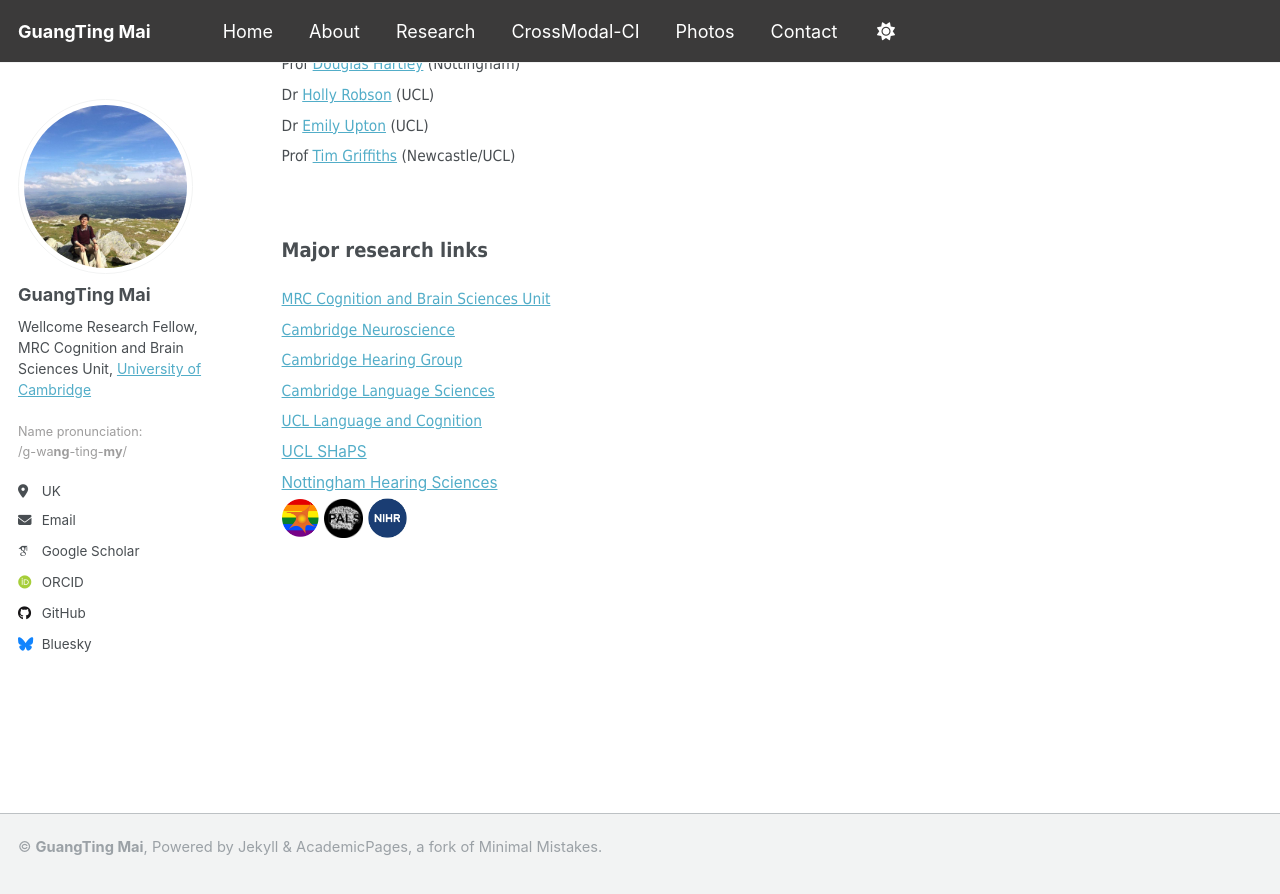
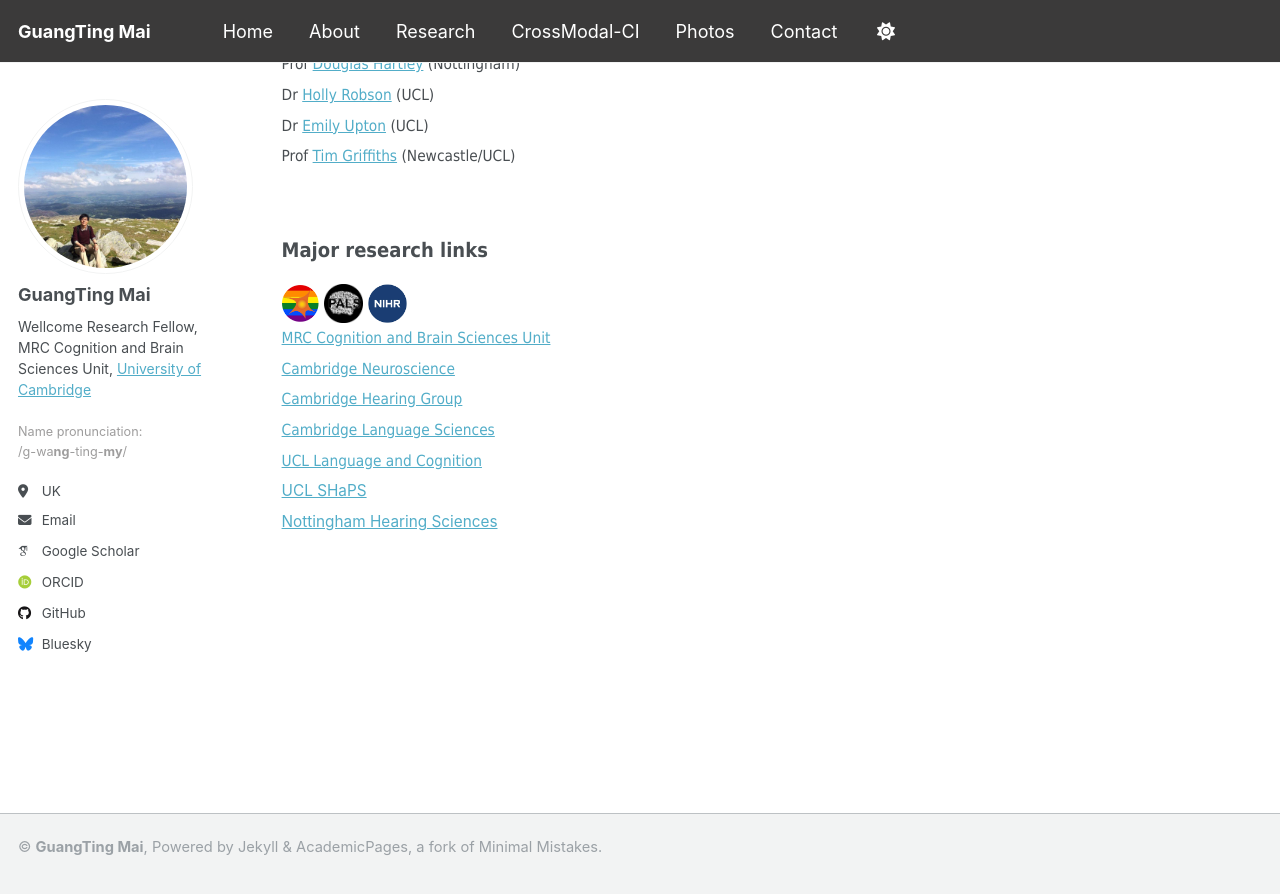
Before and after one commit to guangtingmai/guangtingmai.github.io, a Jekyll site: the page built from _pages/research.html, in a window 1280 px wide and 900 px high, scrolled down 1182 px. Shown: the top 894 px of the window. Built offline with Jekyll 4.4.1, drawn with Linux system fonts in a browser that asks for light colours; some web fonts are replaced.

Commit message:
Update research.html

```diff
--- a/_pages/research.html
+++ b/_pages/research.html
@@ -51,6 +51,10 @@ author_profile: true
 
 <p><span style="font-size: 15pt;font-family: Tahoma;line-height: 1;display: block;margin-bottom: 0"><strong>Major research links</strong></span></p>
 <p>
+  <align="left">
+  <a href="https://neuroscience.cam.ac.uk/"><img src="https://guangtingmai.github.io/images/cambridge_neuroscience.png" width="3.8%"></a>
+  <a href="https://www.ucl.ac.uk/brain-sciences/pals"><img src="https://guangtingmai.github.io/images/PALS.png" width="4%"></a>
+  <a href="https://nottinghambrc.nihr.ac.uk/research/hearing/"><img src="https://guangtingmai.github.io/images/nihr.png" width="4%"></a>
   <span style="font-size: 11.5pt;font-family: Tahoma;line-height: 2;display: block;"><a href="https://www.mrc-cbu.cam.ac.uk/">MRC Cognition and Brain Sciences Unit</a></span>
   <span style="font-size: 11.5pt;font-family: Tahoma;line-height: 2;display: block;"><a href="https://neuroscience.cam.ac.uk/">Cambridge Neuroscience</a></span>
   <span style="font-size: 11.5pt;font-family: Tahoma;line-height: 2;display: block;"><a href="https://www.hearing-research.group.cam.ac.uk/">Cambridge Hearing Group</a></span>
@@ -58,8 +62,4 @@ author_profile: true
   <span style="font-size: 11.5pt;font-family: Tahoma;line-height: 2;display: block;"><a href="https://www.ucl.ac.uk/brain-sciences/pals/research/language-and-cognition">UCL Language and Cognition</a></span>
   <span style="font-size: 11.5pt;line-height: 2;display: block;"><a href="https://www.ucl.ac.uk/brain-sciences/pals/research/speech-hearing-and-phonetic-sciences">UCL SHaPS</a></span>
   <span style="font-size: 11.5pt;line-height: 2;display: block;"><a href="https://nottinghambrc.nihr.ac.uk/research/hearing/">Nottingham Hearing Sciences</a></span>
-  <align="left">
-  <a href="https://neuroscience.cam.ac.uk/"><img src="https://guangtingmai.github.io/images/cambridge_neuroscience.png" width="3.8%"></a>
-  <a href="https://www.ucl.ac.uk/brain-sciences/pals"><img src="https://guangtingmai.github.io/images/PALS.png" width="4%"></a>
-  <a href="https://nottinghambrc.nihr.ac.uk/research/hearing/"><img src="https://guangtingmai.github.io/images/nihr.png" width="4%"></a>
 </p>
```
